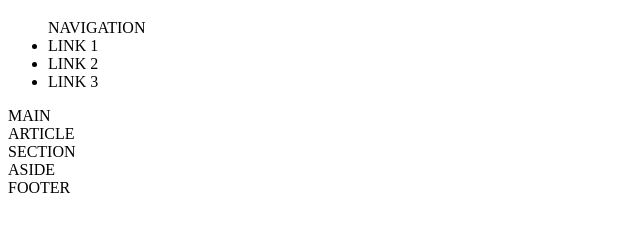
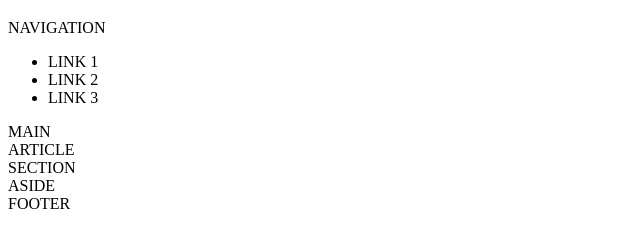
Before and after one commit to MelissaLGibson/test_site, a plain HTML site: page index.html in a window 1280 px wide. Shown: the part 61-308 px from the top of the page, without its empty margins (0-640 px from the left). Drawn offline with Linux system fonts and the light colour scheme.

Commit message:
Update index.html

```diff
--- a/index.html
+++ b/index.html
@@ -3,7 +3,7 @@
     <head>
         <meta charset="utf-8">
 	<title>
-		Page Title Here
+		Melissa Gibson Test Site
 	</title>
     	<!--[if lt IE 9 ]><script src="http://html5shim.googlecode.com/svn/trunk/html.js">
    	</script><![end if]-->
@@ -11,11 +11,11 @@
     <body>
     <header>
 	<h1>Hello World!</h1>
-	<nav>
-	   <ul>NAVIGATION
+	<nav>NAVIGATION
+	   <ul>
 	      <li>LINK 1</li>
-        <li>LINK 2</li>
-        <li>LINK 3</li>
+		<li>LINK 2</li>
+	        <li>LINK 3</li>
 	   </ul>
 	</nav>
     </header>
```
